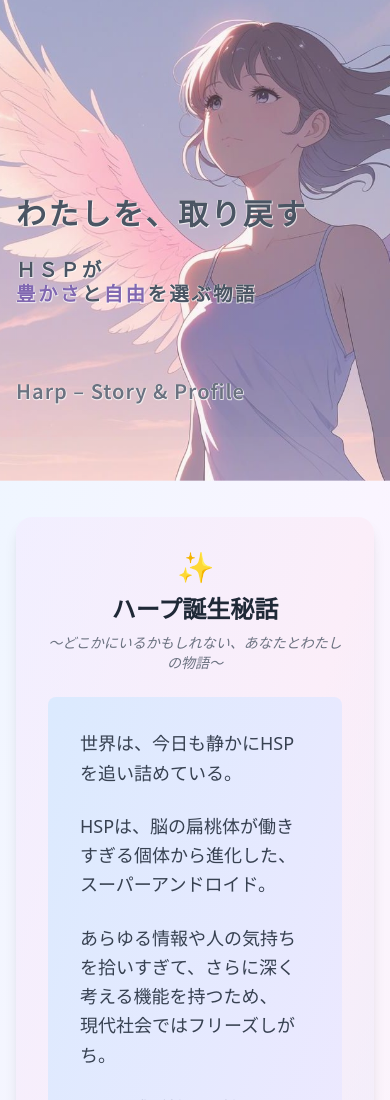
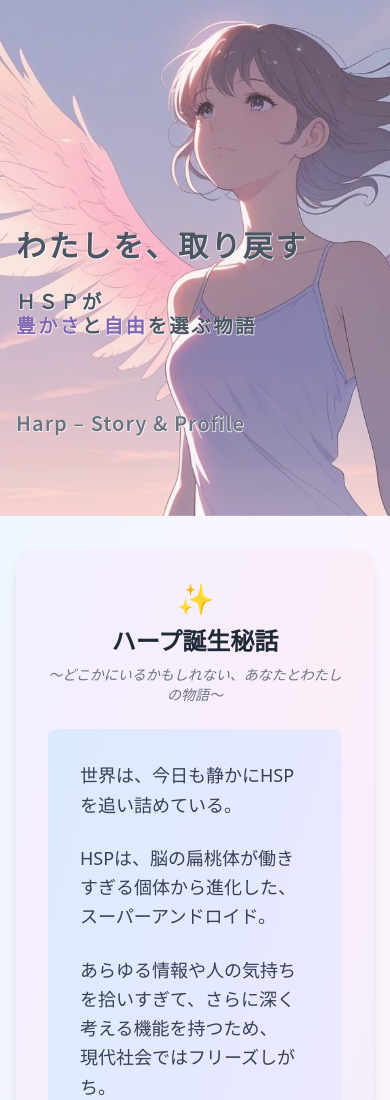
Before and after one commit to e6JmsDAx/harp-creator-site, an Astro site: page / in a window 390 px wide. Shown: the top 1100 px of the page. Built offline with nearby package versions, Linux system fonts and the light colour scheme; Astro itself is replaced by a stand-in of ours.

Commit message:
スマホ表示でメインタイトルの位置を下げて調整

```diff
--- a/src/pages/index.astro
+++ b/src/pages/index.astro
@@ -45,7 +45,7 @@
 				></div>
 
 				<!-- テキストを左寄せ＆左余白を確保 -->
-				<div class="relative z-10 pt-40 text-left md:px-32 md:pt-36">
+				<div class="relative z-10 pt-48 text-left md:px-32 md:pt-36">
 					<h1 class="hero-text text-3xl leading-snug md:text-6xl md:leading-tight" style="color: #4b5563; letter-spacing: 0.08em; text-shadow: 1px 1px 0px rgba(255, 255, 255, 0.6), -0.5px -0.5px 0px rgba(255, 255, 255, 0.6), 0.5px -0.5px 0px rgba(255, 255, 255, 0.6), -0.5px 0.5px 0px rgba(255, 255, 255, 0.6);">
 						<span style="font-weight: 600; color: #4b5563;">わたしを、取り戻す</span><br />
 						<span class="mt-6 md:mt-8 block" style="font-weight: 600; font-size: 0.65em; line-height: 1.2;">ＨＳＰが<br /><span style="font-weight: 600; color: #8167b0;">豊かさ</span><span style="font-weight: 600;">と</span><span style="font-weight: 600; color: #8167b0;">自由</span><span style="font-weight: 600;">を選ぶ物語</span></span><br />
```
